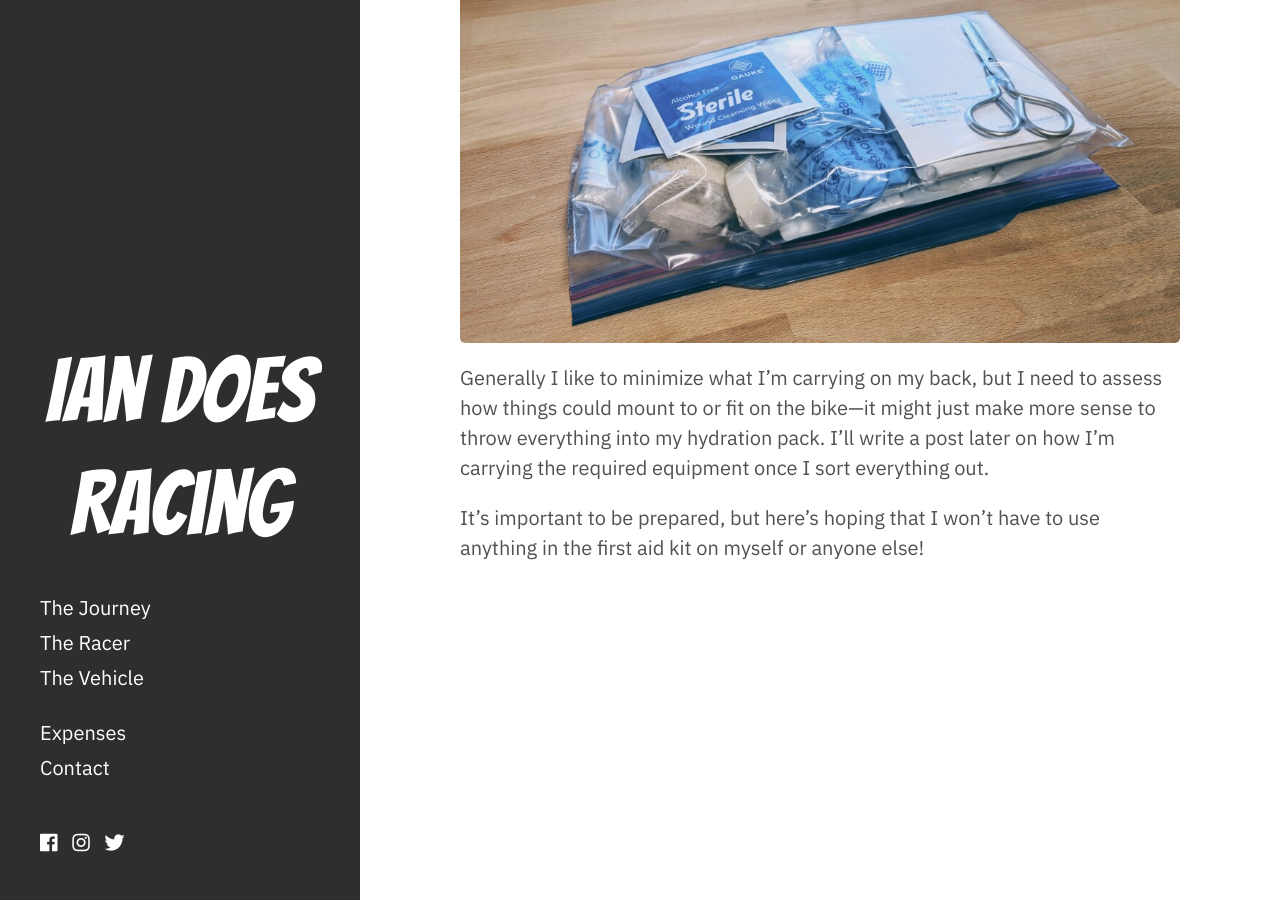
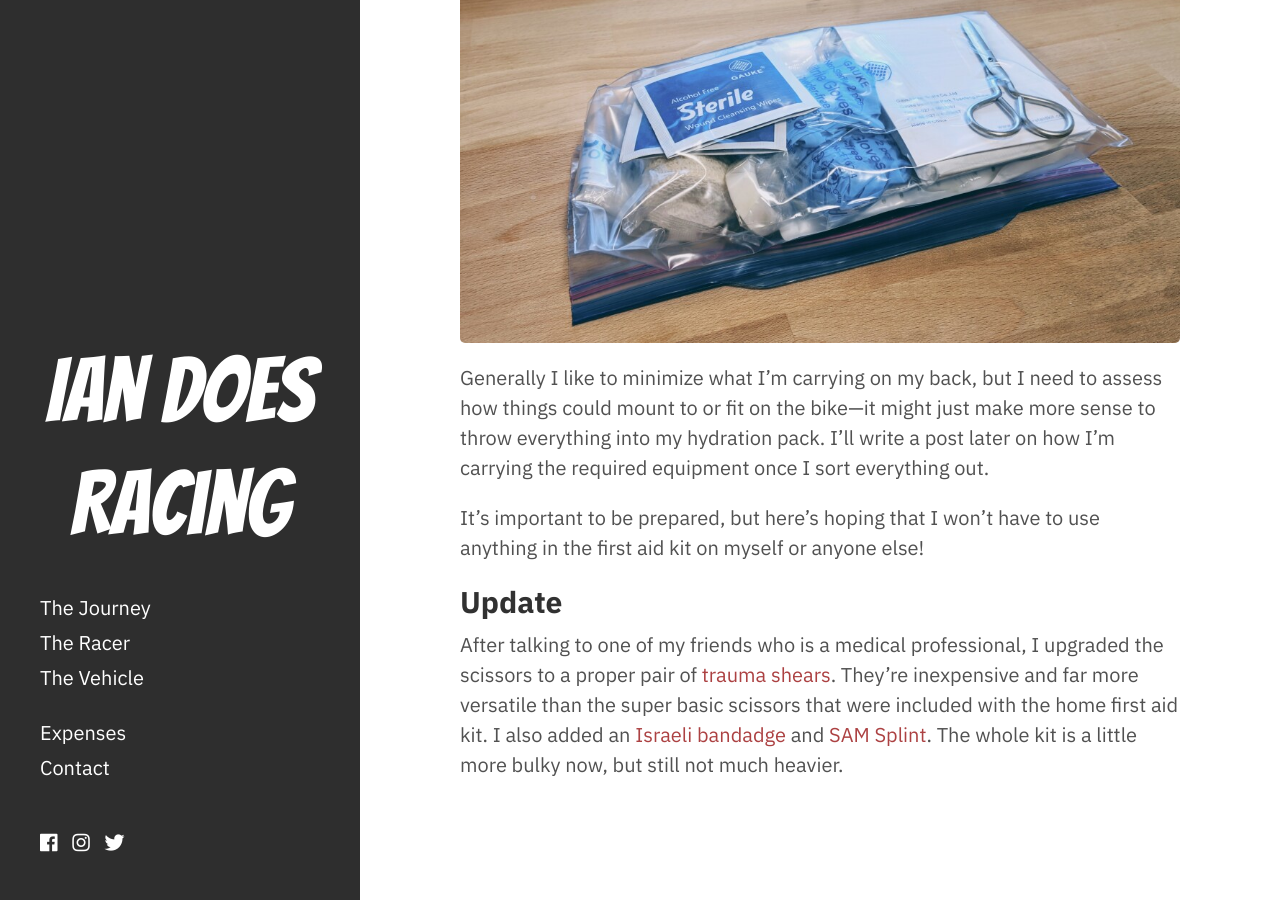
Before and after one commit to icooper/iandoesracing, a Jekyll site: the page built from _posts/2019-01-09-first-aid-kit.md, in a window 1280 px wide and 900 px high, scrolled down 1437 px. Built offline with Jekyll 4.4.1, drawn with Linux system fonts in a browser that asks for light colours; nearby versions of some CDN libraries.

Commit message:
update post

```diff
--- a/_posts/2019-01-09-first-aid-kit.md
+++ b/_posts/2019-01-09-first-aid-kit.md
@@ -31,3 +31,7 @@ I've taken everything and packed it into a gallon-sized ziplock bag. Note that t
 Generally I like to minimize what I'm carrying on my back, but I need to assess how things could mount to or fit on the bike---it might just make more sense to throw everything into my hydration pack. I'll write a post later on how I'm carrying the required equipment once I sort everything out.
 
 It's important to be prepared, but here's hoping that I won't have to use anything in the first aid kit on myself or anyone else!
+
+## Update
+
+After talking to one of my friends who is a medical professional, I upgraded the scissors to a proper pair of [trauma shears](https://en.wikipedia.org/wiki/Trauma_shears). They're inexpensive and far more versatile than the super basic scissors that were included with the home first aid kit. I also added an [Israeli bandadge](https://en.wikipedia.org/wiki/Emergency_Bandage) and [SAM Splint](https://en.wikipedia.org/wiki/SAM_Splint). The whole kit is a little more bulky now, but still not much heavier.
```
